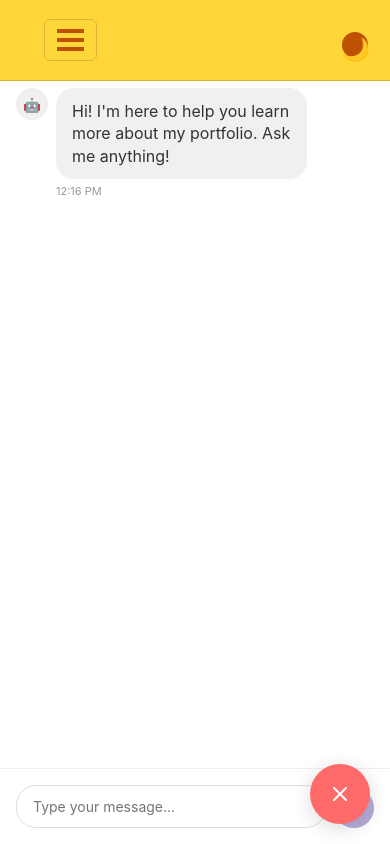
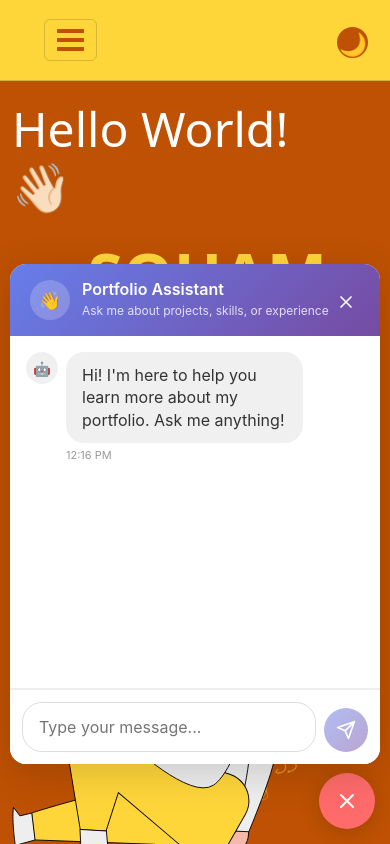
Before and after one commit to smart-worker/portfolio-site, a React (Create React App) app: page / in a window 390 px wide. Both pictures are taken after a click on the button 340 px from the left and 794 px from the top of the page. Shown: the top 844 px of the page. Built offline with nearby package versions, Linux system fonts and the light colour scheme.

Commit message:
chatbot responsive

```diff
--- a/src/components/Chatbot/ChatButton/ChatButton.scss
+++ b/src/components/Chatbot/ChatButton/ChatButton.scss
@@ -5,7 +5,6 @@
   background: linear-gradient(135deg, #667eea 0%, #764ba2 100%);
   border: none;
   color: white;
-  cursor: pointer;
   box-shadow: 0 4px 20px rgba(0, 0, 0, 0.15);
   transition: all 0.3s ease;
   display: flex;
@@ -40,3 +39,11 @@
 .chat-button:active::before {
   transform: scale(1);
 }
+
+@media (max-width: 480px) {
+  .chat-button {
+    width: 56px;
+    height: 56px;
+    z-index: 1000; /* Ensure it's below chat window */
+  }
+}
--- a/src/components/Chatbot/ChatInput/ChatInput.scss
+++ b/src/components/Chatbot/ChatInput/ChatInput.scss
@@ -32,7 +32,7 @@
   background: linear-gradient(135deg, #667eea 0%, #764ba2 100%);
   border: none;
   color: white;
-  cursor: pointer;
+  cursor: none;
   display: flex;
   align-items: center;
   justify-content: center;
@@ -48,3 +48,26 @@
   opacity: 0.5;
   cursor: not-allowed;
 }
+
+@media (max-width: 480px) {
+  .chat-input-form {
+    padding: 12px;
+    position: sticky;
+    bottom: 0;
+    background: white;
+    border-top: 2px solid #eee;
+  }
+
+  .chat-input {
+    font-size: 16px; /* Prevent zoom on iOS */
+    padding: 12px 16px;
+  }
+
+  .chat-send-btn {
+    width: 44px;
+    height: 44px;
+    /* Ensure it's always accessible */
+    position: relative;
+    z-index: 1003;
+  }
+}
--- a/src/components/Chatbot/ChatWindow/ChatWindow.scss
+++ b/src/components/Chatbot/ChatWindow/ChatWindow.scss
@@ -23,15 +23,24 @@
     transform: translateY(0);
   }
 }
-
 @media (max-width: 480px) {
   .chat-window {
     position: fixed;
-    bottom: 0;
-    right: 0;
-    left: 0;
-    width: 100%;
-    height: 100vh;
-    border-radius: 0;
+    bottom: 80px; /* Position above the chat button */
+    right: 10px;
+    left: 10px;
+    width: calc(100% - 20px);
+    height: 70vh; /* Use viewport height for better mobile experience */
+    max-height: 500px;
+    z-index: 1001; /* Ensure it's above the chat button */
   }
 }
+
+@media (max-width: 320px) {
+  .chat-window {
+    height: 75vh;
+    right: 5px;
+    left: 5px;
+    width: calc(100% - 10px);
+  }
+}
--- a/src/components/Chatbot/ChatbotContainer/ChatbotContainer.scss
+++ b/src/components/Chatbot/ChatbotContainer/ChatbotContainer.scss
@@ -1,3 +1,4 @@
+/* ChatbotContainer.css */
 .chatbot-container {
   position: fixed;
   bottom: 20px;
@@ -5,3 +6,12 @@
   z-index: 1000;
   font-family: -apple-system, BlinkMacSystemFont, "Segoe UI", Roboto, sans-serif;
 }
+
+/* Mobile Responsive */
+@media (max-width: 480px) {
+  .chatbot-container {
+    bottom: 15px;
+    right: 15px;
+    z-index: 1000;
+  }
+}
--- a/src/components/Header/Header.scss
+++ b/src/components/Header/Header.scss
@@ -4,8 +4,8 @@
   position: absolute;
   bottom: 20px;
   right: 40px;
-  width: 30px;
-  height: 30px;
+  width: 35px;
+  height: 35px;
   border-radius: 99px;
   background-image: var(--bg-color);
   z-index: 100;
```
